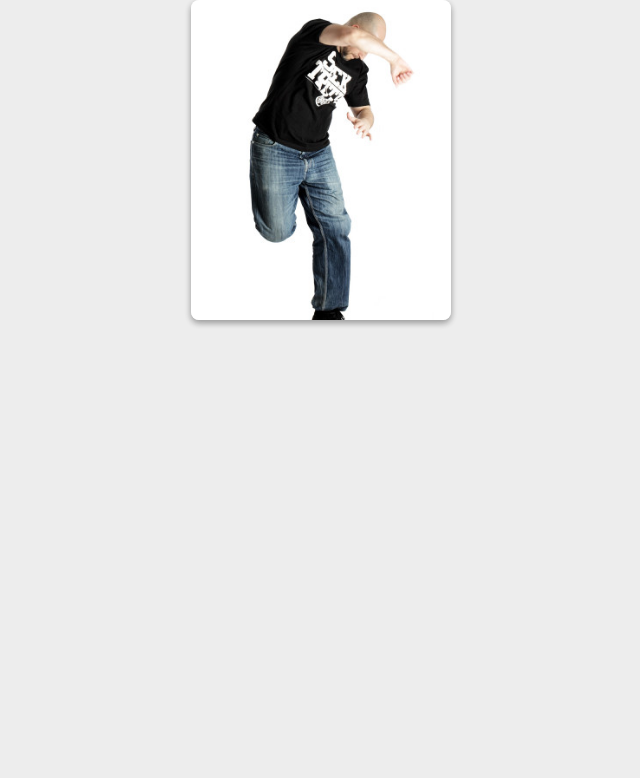
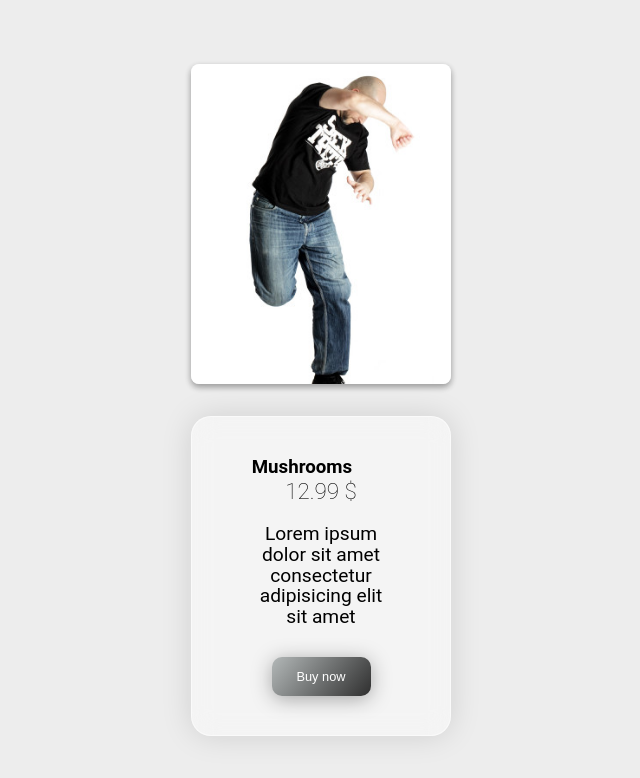
Before and after one commit to xxrobone/css_components, a plain HTML site: page pages/cards.html in a window 1280 px wide. Shown: the whole page, without its empty margins (319-959 px from the left). Drawn offline with Linux system fonts and the light colour scheme.

Commit message:
second card

```diff
--- a/css/card1.css
+++ /dev/null
@@ -1,80 +0,0 @@
-
-* {
-    padding: 0;
-    margin: 0;
-    box-sizing: border-box;
-}
-
-body {
-    width: 100%;
-    min-height: 100vh;
-    background-color: #cecece;
-    display: flex;
-    flex-direction: column;
-    align-items: center;
-}
-  .card {
-    display: grid;
-    width: 260px;
-    height: 320px;
-    text-decoration: none;
-    border-radius: 0.5em;
-    cursor: pointer;
-    box-shadow: rgba(0, 0, 0, 0.16) 0px 3px 6px, rgba(0, 0, 0, 0.23) 0px 3px 6px;
-
-    position: relative;
-    overflow: hidden;
-    isolation: isolate;
-  }
-
-  .card::before {
-    content: "";
-    position: absolute;
-    inset: 0;
-
-    opacity: 0;
-    background-image: linear-gradient(rgb(0, 0, 0, 0.1), rgb(0, 0, 0, 0.6) 60%);
-    transition: .3s ease;
-    z-index: 1;
-  }
-
-  .card:is(:hover, :focus)::before {
-    opacity: 1;
-  }
-
-  .card_img {
-    position: absolute;
-    inset: 0;
-    z-index: -1;
-
-  }
-
-  .card_img img {
-    height: auto;
-    width: 100%;
-    object-fit: cover;
-    object-position: center top;
-  }
-
-  .card_content {
-    display: grid;
-    justify-self: end;
-    gap: 0.5em;
-    padding: 4rem 1.5rem 2rem;
-    color: white;
-    opacity: 0;
-    transform: translateY(100%);
-    transition: 0.3s ease;
-    z-index: 10;
-  }
-
-  .card:is(:hover, :focus) .card_content {
-    transform: translateY(0%);
-    opacity: 1;
-    /* for "after delay" effect */
-    transition: all 0.3s ease;
-  }
-
-  .card_title {
-    font-size: 1.5rem;
-  }
--- /dev/null
+++ b/css/cards.css
@@ -0,0 +1,158 @@
+
+* {
+    padding: 0;
+    margin: 0;
+    box-sizing: border-box;
+}
+
+body {
+    position: relative;
+    width: 100%;
+    min-height: 100vh;
+    background-color: #cecece;
+    display: flex;
+    flex-direction: column;
+    align-items: center;
+}
+  .card {
+    margin-top: 4rem;
+    position: relative;
+    display: grid;
+    width: 260px;
+    height: 320px;
+    text-decoration: none;
+    border-radius: 0.5em;
+    cursor: pointer;
+    box-shadow: rgba(0, 0, 0, 0.16) 0px 3px 6px, rgba(0, 0, 0, 0.23) 0px 3px 6px;
+
+    position: relative;
+    overflow: hidden;
+    isolation: isolate;
+  }
+
+  .card::before {
+    content: "";
+    position: absolute;
+    inset: 0;
+
+    opacity: 0;
+    background-image: linear-gradient(rgb(0, 0, 0, 0.1), rgb(0, 0, 0, 0.6) 60%);
+    transition: .3s ease;
+    z-index: 1;
+  }
+
+  .card:is(:hover, :focus)::before {
+    opacity: 1;
+  }
+
+  .card_img {
+    position: absolute;
+    inset: 0;
+    z-index: -1;
+
+  }
+
+  .card_img img {
+    height: auto;
+    width: 100%;
+    object-fit: cover;
+    object-position: center top;
+  }
+
+  .card_content {
+    display: grid;
+    justify-self: end;
+    gap: 0.5em;
+    padding: 4rem 1.5rem 2rem;
+    color: white;
+    opacity: 0;
+    transform: translateY(100%);
+    transition: 0.3s ease;
+    z-index: 10;
+  }
+
+  .card:is(:hover, :focus) .card_content {
+    transform: translateY(0%);
+    opacity: 1;
+    /* for "after delay" effect */
+    transition: all 0.3s ease;
+  }
+
+  .card_title {
+    font-size: 1.5rem;
+  }
+
+
+  /* Card 2 */
+
+  .card_2_wrapper {
+    position: relative;
+    margin: 2rem auto;
+    padding: 30px;
+    width: 260px;
+    height: 320px;
+    display: flex;
+    flex-direction: column;
+    align-items: center;
+    justify-content: space-evenly;
+    font-family: 'Roboto', sans-serif;
+    /* glass effect */
+    background-color: rgba(255,255,255,0.4);
+    border-radius: 20px;
+    box-shadow: 0px 0 31px 0px rgb(0,0,0,0.125);
+    backdrop-filter: blur(13px);
+    border: 1px solid rgba(255, 255, 255, 0.5);
+  }
+
+  .card_2_wrapper:hover {
+    box-sizing: 0px 3px 20px 2px rgb(0,0,0,0.325);
+    border: 1px solid rgba(48, 48, 48, 0.5);
+    cursor: pointer;
+  }
+
+  .card_2 {
+    position: relative;
+  }
+
+  .card_2>p:nth-of-type(1) {
+    font-size: 1.4rem;
+    font-weight: 100;
+    text-align: center;
+    color: var(--pink);
+  }
+
+  .card_2>p:nth-of-type(2) {
+    width: 100%;
+    margin: 20px 0;
+    font-size: 1.2rem;
+    text-align: center;
+    color: var(--purple);
+    line-height: 1.3rem;
+  }
+
+  .card_2 {
+    width: 70%;
+  }
+
+  .card_2 > h1 {
+    font-size: 3rem;
+    font-weight: 500;
+  }
+
+  .card_2 > h4 {
+    margin: 20px 0 5px 0;
+    font-size: 1.5rem;
+    font-weight: 300;
+  }
+
+  .buy_btn {
+    border: none;
+    padding: 12px 20px;
+    width: 50%;
+    border-radius: 10px;
+    font-size: 0.8rem;
+    color: white;
+    background-image: linear-gradient(129deg, rgb(179, 184, 184) 0%, rgb(47, 47, 47) 100%);
+    font-weight: 100;
+    filter: drop-shadow(0 3px 10px rgba(0,0,0,0.325));
+  }
--- a/main.css
+++ b/main.css
@@ -1,4 +1,4 @@
-@import url('./css/card1.css');
+@import url('./css/cards.css');
 
 * {
     margin: 0;
--- a/pages/cards.html
+++ b/pages/cards.html
@@ -21,6 +21,19 @@
         </div>
     </div>
 
+    <div class="card_2_wrapper">
+        <div class="card_2">
+            <h3>Mushrooms</h3>
+            <p>12.99 $</p>
+            <p>Lorem ipsum dolor sit amet consectetur adipisicing elit sit amet</p>
+        </div>
+        <button class="buy_btn">
+            Buy now
+        </button>
+    </div>
+
+    </div>
+
 </body>
 
 </html>
```
